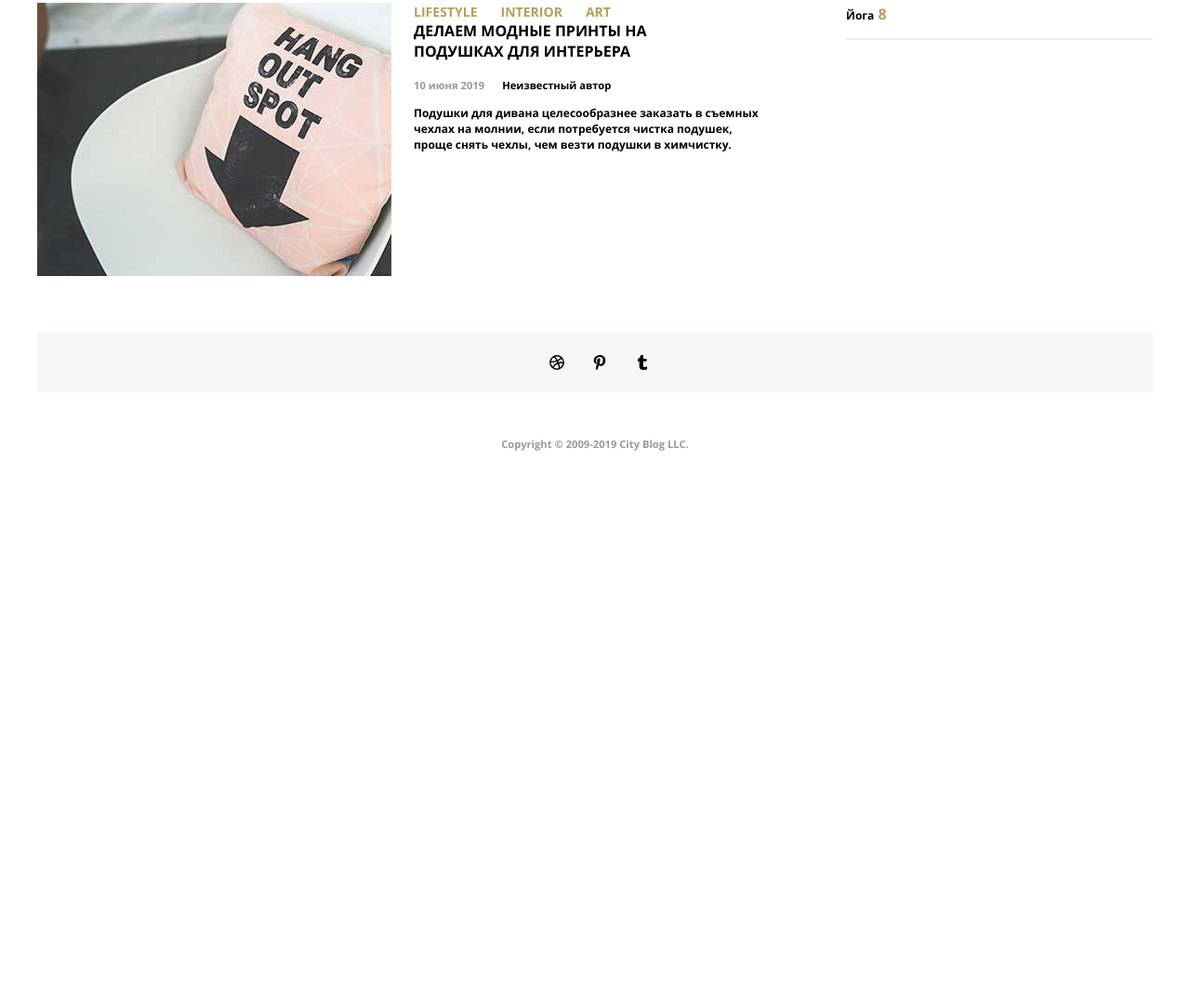
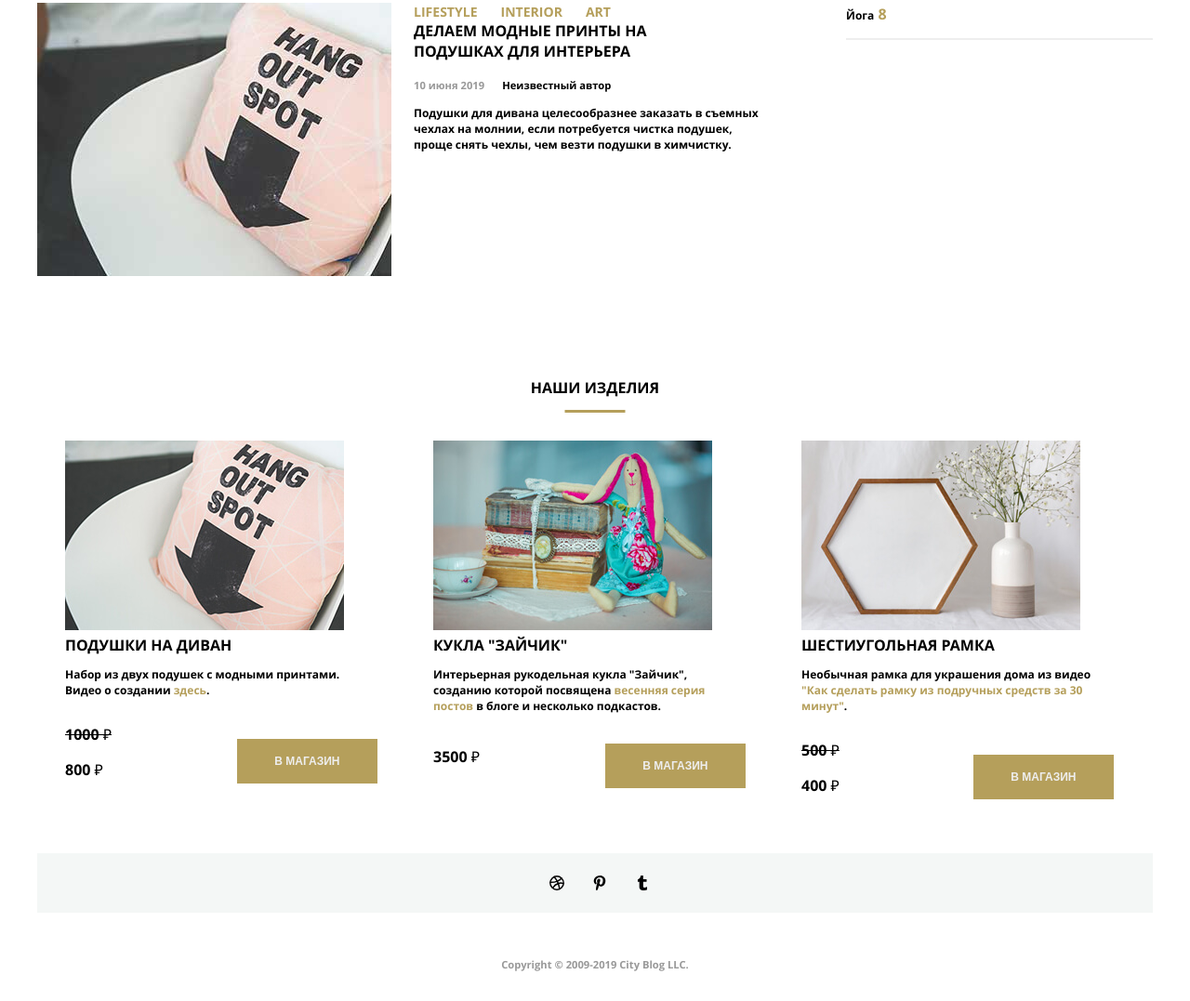
Before and after one commit to VolshVs/coursework-frontend-html, a plain HTML site: page index.html in a window 1280 px wide. Shown: the part 2108-3185 px from the top of the page at 93% size. Before the commit the page ends 2625 px from the top, so only its background shows below. Drawn offline with Linux system fonts and the light colour scheme.

Commit message:
Update styles and tag shop

```diff
--- a/css/style.css
+++ b/css/style.css
@@ -150,13 +150,13 @@ body {
 	margin-bottom: 0;
 }
 
-.trends__title {
+.trends__title, .shop__title {
 	text-align: center;
 	margin-top: 6vh;
 	/*border-bottom: black 10px solid;*/
 }
 
-.trends__title:after {
+.trends__title:after, .shop__title:after {
 	content: '';
 	width: 65px;
 	height: 3px;
@@ -554,6 +554,68 @@ body {
 	/*margin-bottom: 20px;*/
 }
 
+/*.shop__title:after {*/
+/*	content: '';*/
+/*	width: 65px;*/
+/*	height: 3px;*/
+/*	background: #b59f5b;*/
+/*	position: absolute;*/
+/*	transform: translate(-50%);*/
+/*}*/
+
+.shop__container {
+	width: 1200px;
+}
+
+.shop__list {
+	display: flex;
+	list-style-type: none;
+	padding-left: 0;
+/*justify-content: space-between;*/
+	/*flex-direction: row;*/
+}
+
+.shop__item {
+	/*display: flex;*/
+	width: 33%;
+	justify-content: space-between;
+	box-sizing: border-box;
+	padding: 30px;
+}
+
+.shop__img {
+
+}
+
+.shop__item-text {
+	font-size: 1.5vh;
+	font-weight: normal;
+}
+
+.price-decoration {
+	text-decoration: line-through;
+}
+
+.shop__price-bottom {
+	width: 100%;
+	display: flex;
+	align-items: center;
+	justify-content: space-between;
+}
+
+.shop_bottom {
+	width: 45%;
+	align-content: center;
+	/*align-items: center;*/
+	justify-content: center;
+	/*justify-items: center;*/
+}
+
+.text-url {
+	color: #b59f5b;
+	text-decoration: none;
+}
+
 .copyright, .footer-social {
 	display: flex;
 	justify-content: center;
--- a/index.html
+++ b/index.html
@@ -406,7 +406,48 @@
 			</aside>
 		</section>
 		<section class="shop">
-
+			<header class="shop__title">
+				<h2 class="title">Наши изделия</h2>
+			</header>
+			<div class="shop__container">
+				<ul class="shop__list">
+					<li class="shop__item">
+						<img src="images/shop-item-desk1.jpg" alt="" class="shop__img">
+						<header class="shop__item-title title">Подушки на диван</header>
+						<p class="shop__item-text">Набор из двух подушек с модными принтами. Видео о создании <a class="text-url" href="#">здесь</a>.</p>
+						<div class="shop__price-bottom">
+							<div class="price">
+								<p class="price-decoration">1000 ₽</p>
+								<p>800 ₽</p>
+							</div>
+							<button class="shop_bottom spamming-form__bottom">В магазин</button>
+						</div>
+					</li>
+					<li class="shop__item">
+						<img src="images/shop-item-desk2.jpg" alt="" class="shop__img">
+						<header class="shop__item-title title">Кукла "Зайчик"</header>
+						<p class="shop__item-text">Интерьерная рукодельная кукла "Зайчик", созданию которой посвящена <a class="text-url" href="#">весенняя серия постов</a> в блоге и несколько подкастов.</p>
+						<div class="shop__price-bottom">
+							<div class="price">
+								<p>3500 ₽</p>
+							</div>
+							<button class="shop_bottom spamming-form__bottom">В магазин</button>
+						</div>
+					</li>
+					<li class="shop__item">
+						<img src="images/shop-item-desk3.jpg" alt="" class="shop__img">
+						<header class="shop__item-title title">Шестиугольная рамка</header>
+						<p class="shop__item-text">Необычная рамка для украшения дома из видео <a class="text-url" href="#">"Как сделать рамку из подручных средств за 30 минут"</a>.</p>
+						<div class="shop__price-bottom">
+							<div class="price">
+								<p class="price-decoration">500 ₽</p>
+								<p>400 ₽</p>
+							</div>
+							<button class="shop_bottom spamming-form__bottom">В магазин</button>
+						</div>
+					</li>
+				</ul>
+			</div>
 		</section>
 	</main>
 	<footer class="footer">
```
